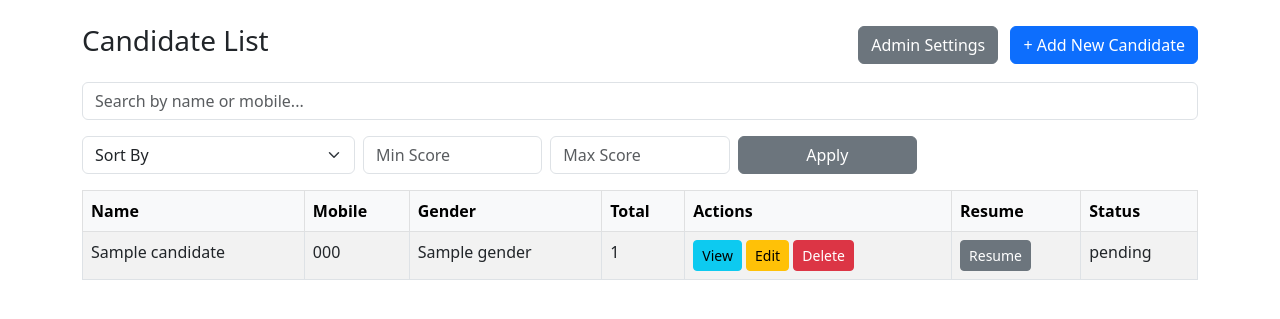
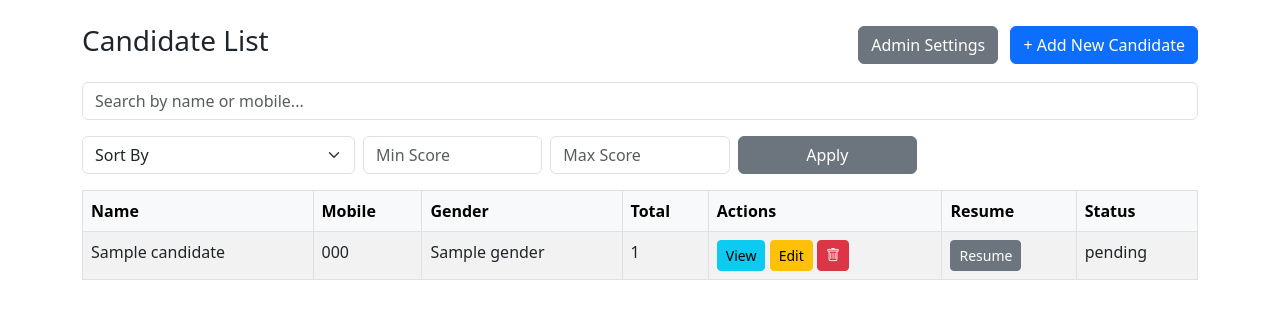
Before and after one commit to Peyman-Products/resume, a Flask app: template templates/index.html in a window 1280 px wide. Shown: the top 319 px of the page. Run offline with Flask 3, Linux system fonts and the light colour scheme; the template is opened without the code that fills it: most values are stand-ins (such as "Sample title", 1, 10 or a date in 2020).

Commit message:
Add delete icon button to candidate list

```diff
--- a/templates/index.html
+++ b/templates/index.html
@@ -4,6 +4,7 @@
   <meta charset="UTF-8">
   <title>Candidate List - Abriron</title>
   <link href="https://cdn.jsdelivr.net/npm/bootstrap@5.3.0/dist/css/bootstrap.min.css" rel="stylesheet">
+  <link rel="stylesheet" href="https://cdn.jsdelivr.net/npm/bootstrap-icons@1.10.5/font/bootstrap-icons.css">
   <link rel="stylesheet" href="{{ url_for('static', filename='style.css') }}">
   <style>
     .action-btns button { margin-right: 4px; }
@@ -71,7 +72,9 @@
         <td class="action-btns">
           <a class="btn btn-sm btn-info" href="/view/{{ c.id }}">View</a>
           <a class="btn btn-sm btn-warning" href="/edit/{{ c.id }}">Edit</a>
-          <button class="btn btn-sm btn-danger" data-id="{{ c.id }}" onclick="confirmDelete(this)">Delete</button>
+          <button class="btn btn-sm btn-danger" data-id="{{ c.id }}" onclick="confirmDelete(this)" aria-label="Delete">
+            <i class="bi bi-trash"></i>
+          </button>
         </td>
         <td>
           {% if c.resume_file %}
```
